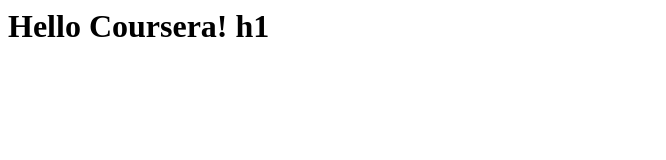
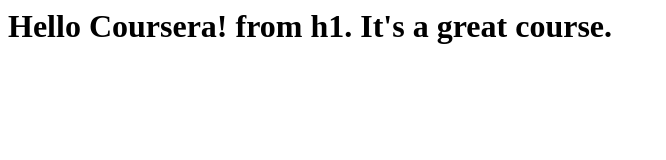
Before and after one commit to kevin-titi/coursera-html-webdev-yhaikin, a plain HTML site: page site/index.html in a window 1280 px wide. Shown: the whole page, without its empty margins (0-666 px from the left). Drawn offline with Linux system fonts and the light colour scheme.

Commit message:
Small addition to our page content.

```diff
--- a/site/index.html
+++ b/site/index.html
@@ -3,6 +3,6 @@
     <title>Hello Coursera!</title>
 </head>
 <body>
-<h1>Hello Coursera! h1</h1>
+<h1>Hello Coursera! from h1. It's a great course.</h1>
 </body>
 </html>
```
